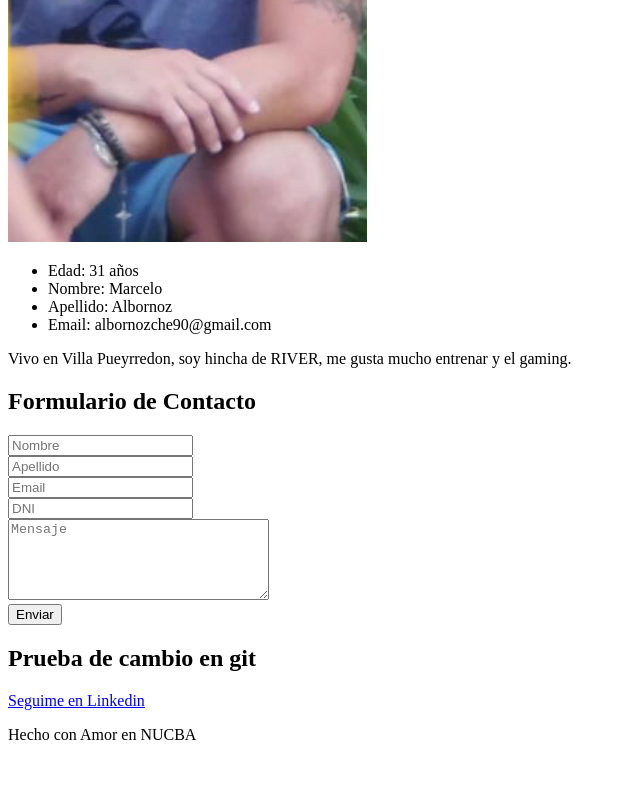
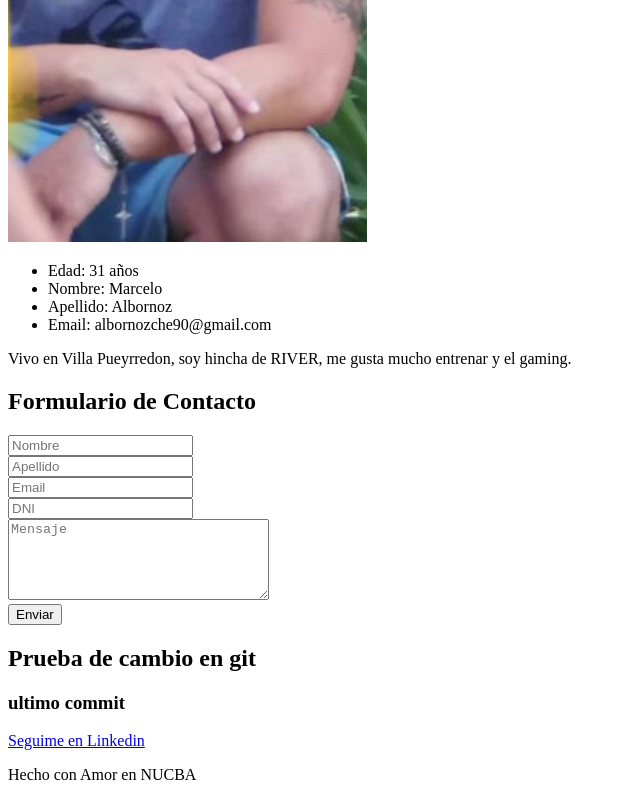
Before and after one commit to albornozMarcelo/Challenge_clase3, a plain HTML site: page index.html in a window 1280 px wide. Shown: the part 493-1293 px from the top of the page, without its empty margins (0-640 px from the left). Before the commit the page ends 1253 px from the top, so only its background shows below. Drawn offline with Linux system fonts and the light colour scheme; files whose address does not match are found by name.

Commit message:
agregue un h3

```diff
--- a/index.html
+++ b/index.html
@@ -35,6 +35,7 @@
             </section>
         </div>
         <h2>Prueba de cambio en git</h2>
+        <h3>ultimo commit</h3>
     </main>
 </body>
 <footer>
```
